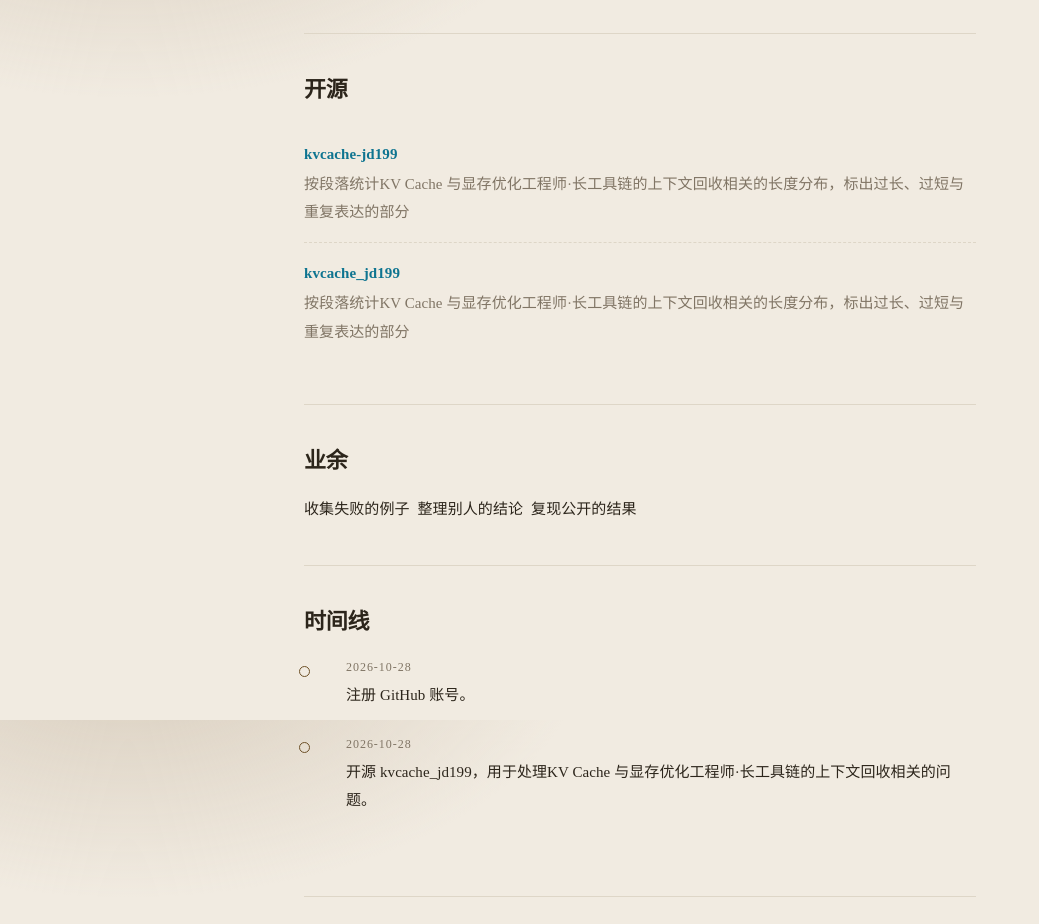
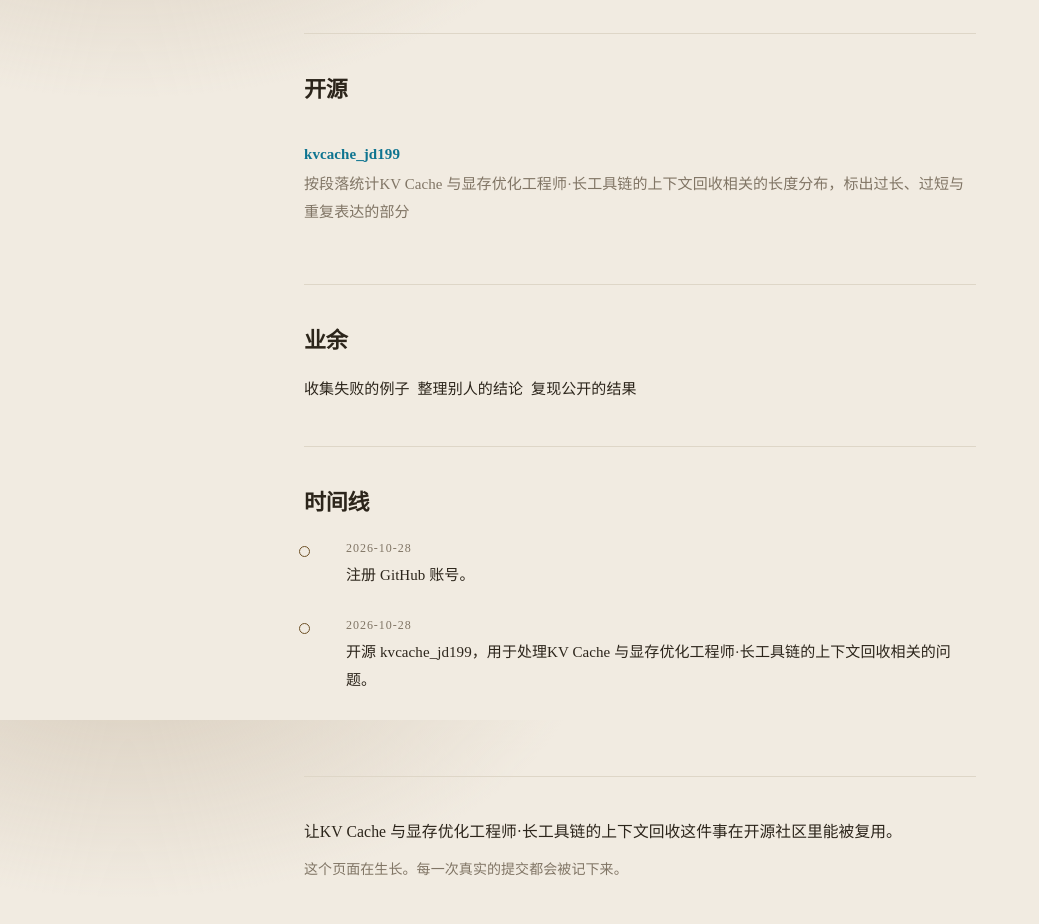
Before and after one commit to neonplay5/neonplay5.github.io, a plain HTML site: page index.html in a window 1280 px wide. Shown: the part 880-1804 px from the top of the page, without its empty margins (0-1039 px from the left). Drawn offline with Linux system fonts and the light colour scheme.

Commit message:
fix: 更新个人站点

```diff
--- a/index.html
+++ b/index.html
@@ -102,9 +102,6 @@ background-image:radial-gradient(#ded6c7 1px, transparent 1px);background-size:2
 <section id="work">
   <h2>开源</h2>
   <ul class="repos">
-    <li><div class="name"><a href="https://github.com/neonplay5/kvcache-jd199" rel="noopener">kvcache-jd199</a></div>
-      <div class="desc">按段落统计KV Cache 与显存优化工程师·长工具链的上下文回收相关的长度分布，标出过长、过短与重复表达的部分</div>
-    </li>
     <li><div class="name"><a href="https://github.com/neonplay5/kvcache_jd199" rel="noopener">kvcache_jd199</a></div>
       <div class="desc">按段落统计KV Cache 与显存优化工程师·长工具链的上下文回收相关的长度分布，标出过长、过短与重复表达的部分</div>
     </li>
```
